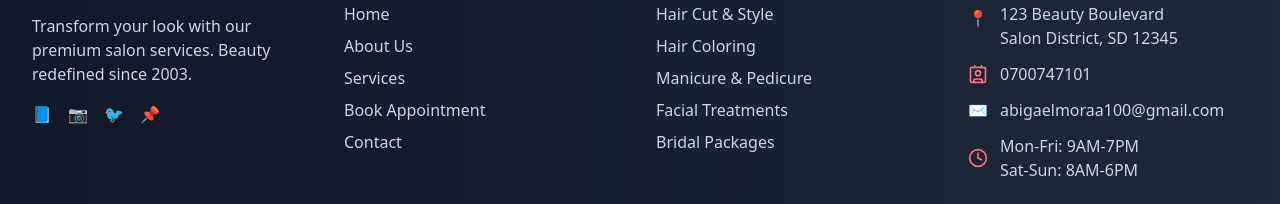
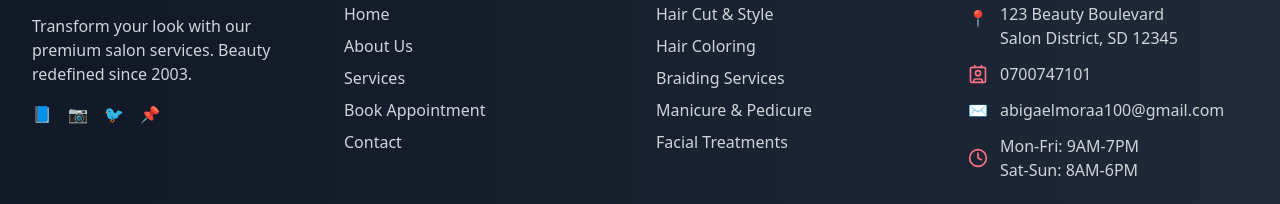
Before and after one commit to Abigaelmoraa/my-salon-website, a React (Vite) app: page /payment in a window 1280 px wide. Shown: the part 1302-1506 px from the top of the page. Built offline with nearby package versions, Linux system fonts and the light colour scheme.

Commit message:
Add braiding to footer services
Added braiding to the list of services in the footer.

```diff
--- a/src/components/Footer.tsx
+++ b/src/components/Footer.tsx
@@ -45,9 +45,9 @@ const Footer = () => {
             <ul className="space-y-2">
               <li><span className="text-gray-300">Hair Cut & Style</span></li>
               <li><span className="text-gray-300">Hair Coloring</span></li>
+              <li><span className="text-gray-300">Braiding Services</span></li>
               <li><span className="text-gray-300">Manicure & Pedicure</span></li>
               <li><span className="text-gray-300">Facial Treatments</span></li>
-              <li><span className="text-gray-300">Bridal Packages</span></li>
             </ul>
           </div>
 
```
